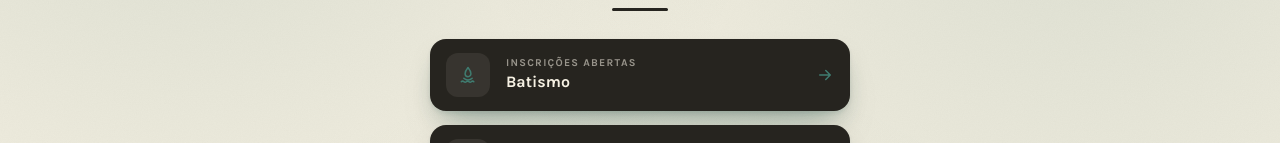
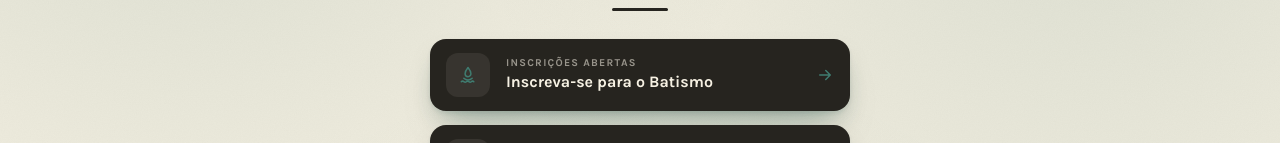
Before and after one commit to israelxx/bioalcancepetrolina, a website: page index.html in a window 1280 px wide. Shown: the part 332-475 px from the top of the page. Drawn offline with nearby package versions, Linux system fonts and the light colour scheme.

Commit message:
Ajusta texto do botão para "Inscreva-se para o Batismo"
Co-Authored-By: Claude Sonnet 5 <noreply@anthropic.com>

```diff
--- a/index.html
+++ b/index.html
@@ -204,7 +204,7 @@
             <span class="text-[10.5px] font-bold uppercase tracking-[0.12em]" style="color: rgba(246,241,227,0.55)">
               Inscrições abertas
             </span>
-            <span class="text-[16px] font-bold" style="color: var(--cream)">Batismo</span>
+            <span class="text-[16px] font-bold" style="color: var(--cream)">Inscreva-se para o Batismo</span>
           </span>
           <svg class="arrow ml-auto flex-shrink-0" width="18" height="18" viewBox="0 0 24 24" fill="none" stroke="var(--teal-soft)" stroke-width="2" stroke-linecap="round" stroke-linejoin="round">
             <path d="M5 12h14M13 6l6 6-6 6" />
```
